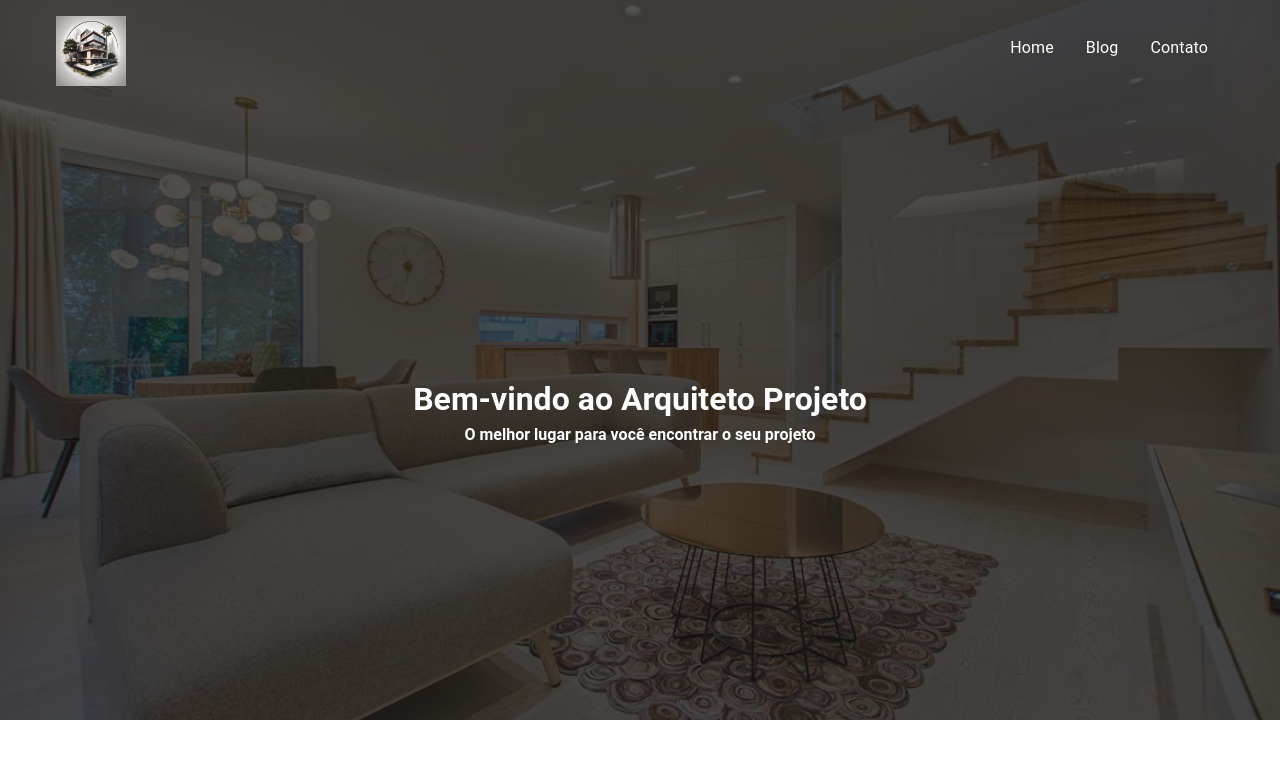
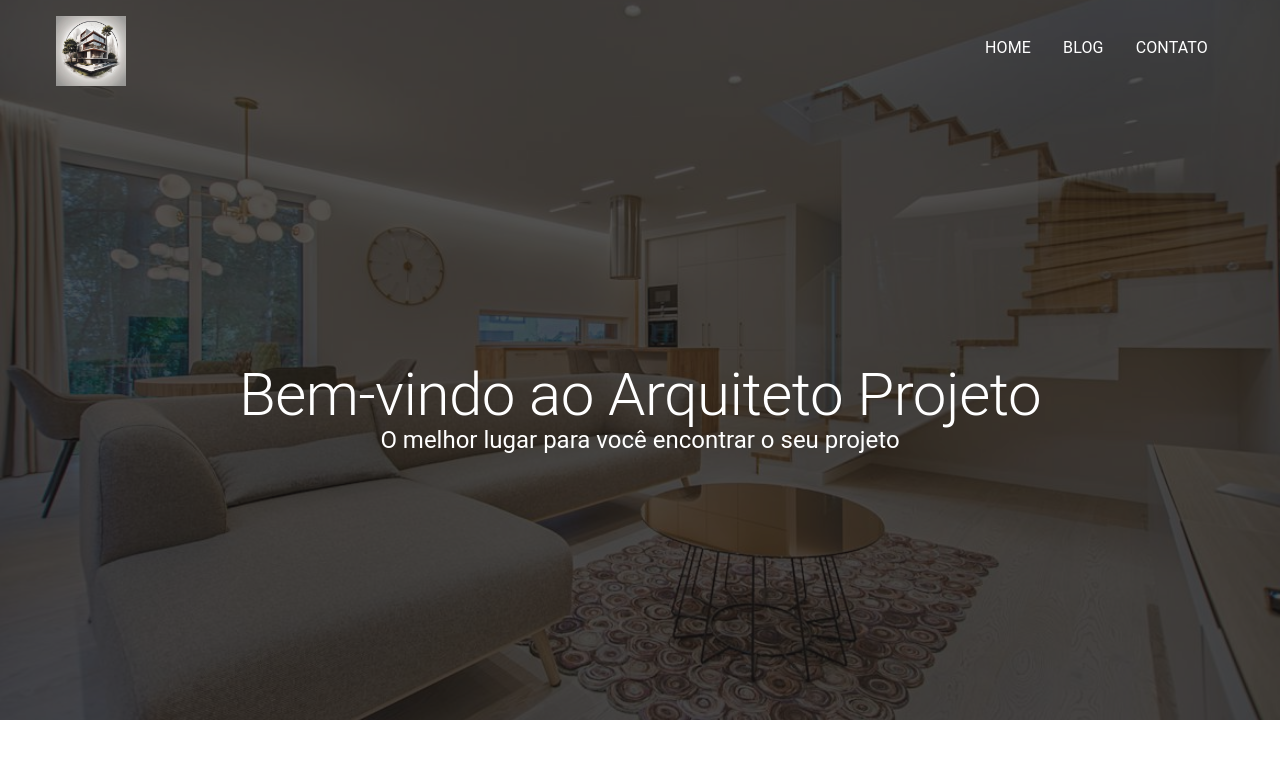
Before and after one commit to AthosAlexandre/ArquitetoParaFreela, a Vue app in the folder arquiteto-projeto/: page / in a window 1280 px wide. Shown: the top 758 px of the page. Built offline with nearby package versions, Linux system fonts and the light colour scheme.

Commit message:
arrumando a fonte do inicio

```diff
--- a/arquiteto-projeto/src/components/CompHome/C1Inicio/Inicio.vue
+++ b/arquiteto-projeto/src/components/CompHome/C1Inicio/Inicio.vue
@@ -4,10 +4,10 @@
         <Navegacao class="porcima"/>
             <v-container class="d-flex flex-column justify-center align-center tamanho-container">
                 <div class="porcima">
-                    <h1>Bem-vindo ao Arquiteto Projeto</h1>
+                    <h1 class="text-h2">Bem-vindo ao Arquiteto Projeto</h1>
                 </div>
                 <div class="porcima">
-                    <h4>O melhor lugar para você encontrar o seu projeto</h4>
+                    <h2 class="text-h5">O melhor lugar para você encontrar o seu projeto</h2>
                 </div>
             </v-container>
     </div>
--- a/arquiteto-projeto/src/components/navegacao/Navegacao.vue
+++ b/arquiteto-projeto/src/components/navegacao/Navegacao.vue
@@ -8,15 +8,9 @@
 
         <div class="container-navegacao">
             <v-list class="bg d-flex ">
-                <v-list-item>
-                    <v-list-item-title>Home</v-list-item-title>
-                </v-list-item>
-                <v-list-item>
-                    <v-list-item-title>Blog</v-list-item-title>
-                </v-list-item>
-                <v-list-item>
-                    <v-list-item-title>Contato</v-list-item-title>
-                </v-list-item>
+                <v-list-item title="HOME"></v-list-item>
+                <v-list-item title="BLOG"></v-list-item>
+                <v-list-item title="CONTATO"></v-list-item>
             </v-list>
         </div>
     </v-container>
```
